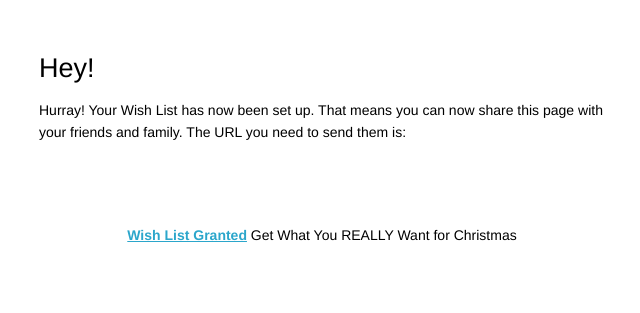
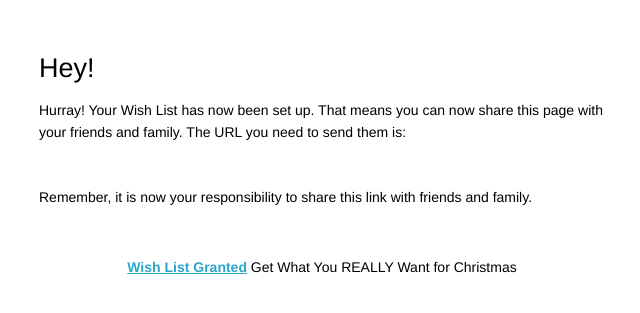
Before and after one commit to peterbe/generousfriends, a Django app: template webapp/main/templates/main/_welcome_email.html in a window 1280 px wide. Shown: the top 313 px of the page, without its empty margins (326-966 px from the left). Run offline with Django 3.2, Linux system fonts and the light colour scheme; the template is opened without the code that fills it, so the values that code supplies are empty; parts of the project's set-up code (start-up, migrations or seed data) failed here and were passed over.

Commit message:
extra blurb on the welcome email

```diff
--- a/webapp/main/templates/main/_welcome_email.html
+++ b/webapp/main/templates/main/_welcome_email.html
@@ -21,4 +21,6 @@ p.the-url a { font-size: 140%; font-weight: bold; }
     <a href="{{ base_url }}{{ url }}">{{ base_url }}{{ url }}</a><br>
   </p>
 
+  <p>Remember, it is now your responsibility to share this link with friends and family.</p>
+
 {% endblock %}
```
